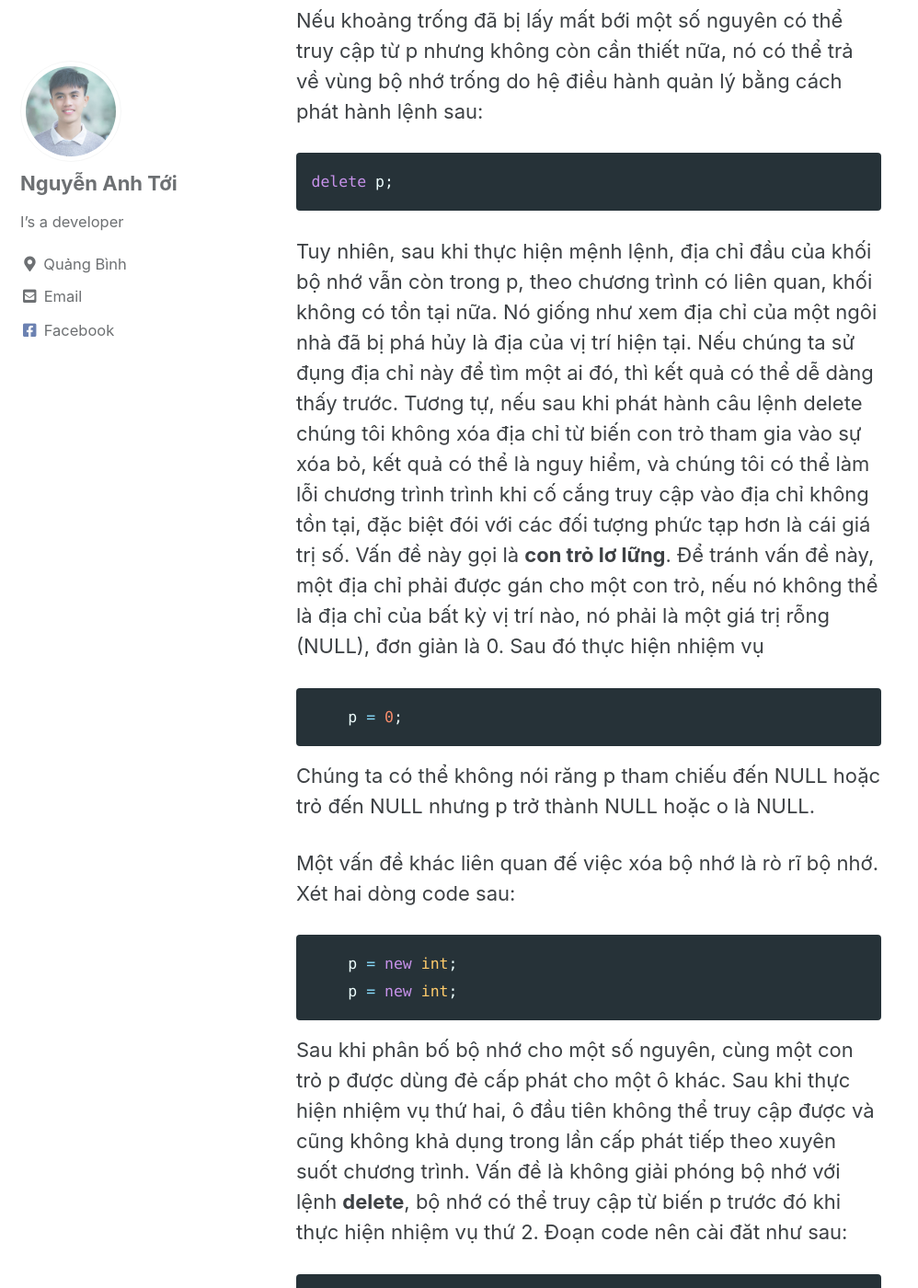
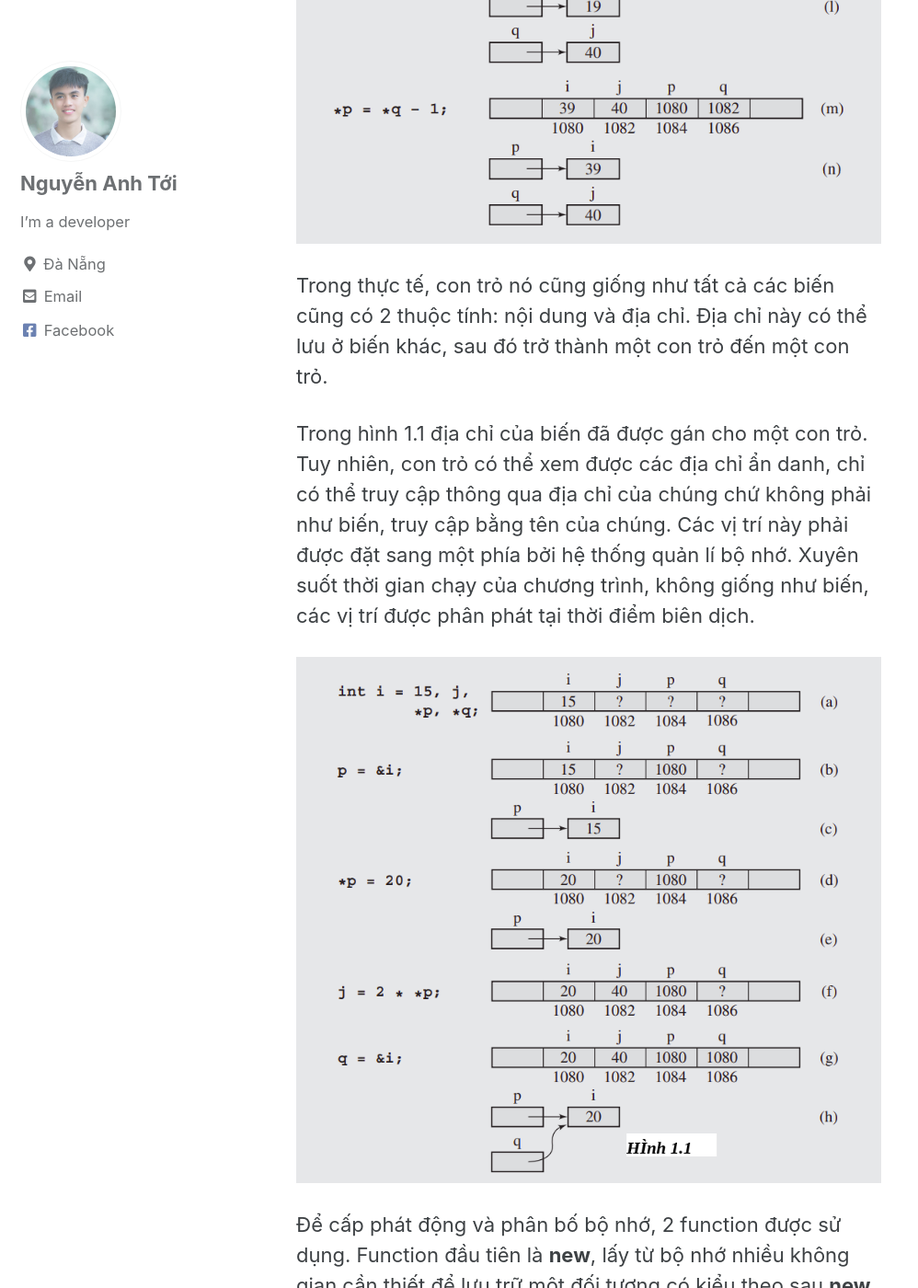
Before and after one commit to thuat-toan/thuat-toan.github.io, a Jekyll site: the page built from _posts/2021-03-05-chapter1.md, in a window 1280 px wide and 1400 px high, scrolled down 14516 px. Shown: the whole window at 92% size, without its empty margins (0-998 px from the left). Built offline with Jekyll 4.4.1, drawn with Linux system fonts in a browser that asks for light colours; cached includes are drawn as plain includes; some of the changed text lies outside the part shown.

Commit message:
toi/week-2-edi-formula-images

````diff
--- a/_config.yml
+++ b/_config.yml
@@ -96,8 +96,8 @@ analytics:
 author:
   name             : "Nguyễn Anh Tới"
   avatar           : "/assets/images/toi.jpg"
-  bio              : "I's a developer"
-  location         : "Quảng Bình"
+  bio              : "I'm a developer"
+  location         : "Đà Nẵng"
   email            :
   links:
     - label: "Email"
--- a/_includes/scripts.html
+++ b/_includes/scripts.html
@@ -26,3 +26,8 @@
     <script src="{{ script | relative_url }}"></script>
   {% endfor %}
 {% endif %}
+
+<script src="https://polyfill.io/v3/polyfill.min.js?features=es6"></script>
+<script id="MathJax-script" defer
+        src="https://cdn.jsdelivr.net/npm/mathjax@3/es5/tex-mml-chtml.js">
+</script>
--- a/_posts/2021-03-05-chapter1.md
+++ b/_posts/2021-03-05-chapter1.md
@@ -201,13 +204,16 @@ Chúng ta có khả năng phân biệt được giá trị của p, là một đ
 ```
 Dấu sao (*) là một toán tử điều hướng buộc hệ thống phải truy xuất nội dung của p trước tiên, sau đó truy cập vào vị trí có địa chỉ được lấy từ p, sau đó gán 20 cho vị trí này ( hình 1.1d). Hình 1.1e đến 1.1n cung cấp thêm một số ví dụ về các câu lệnh gán và cách lưu giá trị trong bộ nhớ máy tính.
 
-[](https://ibb.co/xzQrcbt)
+<!-- [](https://ibb.co/xzQrcbt) -->
+<!-- ![](https://i.ibb.co/MPLJjHx/Screenshot-from-2021-03-04-22-04-37.png) -->
+![alt]({{ site.url }}{{ site.baseurl }}/assets/images/2.png)
 
 Trong thực tế, con trỏ nó cũng giống như tất cả các biến cũng có 2 thuộc tính: nội dung và địa chỉ. Địa chỉ này có thể lưu ở biến khác, sau đó trở thành một con trỏ đến một con trỏ.
 
 Trong hình 1.1 địa chỉ của biến đã được gán cho một con trỏ. Tuy nhiên, con trỏ có thể xem được các địa chỉ ẩn danh, chỉ có thể truy cập thông qua địa chỉ của chúng chứ không phải như biến, truy cập bằng tên của chúng. Các vị trí này phải được đặt sang một phía bởi hệ thống quản lí bộ nhớ. Xuyên suốt thời gian chạy của chương trình, không giống như biến, các vị trí được phân phát tại thời điểm biên dịch.
 
-[](https://ibb.co/KqLtRw7)
+<!-- ![](https://i.ibb.co/T8bQpLR/hinh1-1.png) -->
+![alt]({{ site.url }}{{ site.baseurl }}/assets/images/3.png)
 
 Để cấp phát động và phân bố bộ nhớ, 2 function được sử dụng. Function đầu tiên là **new**, lấy từ bộ nhớ nhiều không gian cần thiết để lưu trữ một đối tượng có kiểu theo sau **new**. Ví dụ:
 
@@ -223,16 +229,17 @@ Nếu khoảng trống đã bị lấy mất bới một số nguyên có thể
 delete p;
 ```
 
-[](https://ibb.co/D1vJyYD)
+<!-- ![](https://i.ibb.co/NFJvPr6/Screenshot-from-2021-03-07-21-53-10.png) -->
+![alt]({{ site.url }}{{ site.baseurl }}/assets/images/4.png)
 
-Tuy nhiên, sau khi thực hiện mệnh lệnh, địa chỉ đầu của khối bộ nhớ vẫn còn trong p, theo chương trình có liên quan, khối không có tồn tại nữa. Nó giống như xem địa chỉ của một ngôi nhà đã bị phá hủy là địa của vị trí hiện tại. Nếu chúng ta sử đụng địa chỉ này để tìm một ai đó, thì kết quả có thể dễ dàng thấy trước. Tương tự, nếu sau khi phát hành câu lệnh delete chúng tôi không xóa địa chỉ từ biến con trỏ tham gia vào sự xóa bỏ, kết quả có thể là nguy hiểm, và chúng tôi có thể làm lỗi chương trình trình khi cố cắng truy cập vào địa chỉ không tồn tại, đặc biệt đói với các đối tượng phức tạp hơn là cái giá trị số. Vấn đề này gọi là **con trỏ lơ lững**. Để tránh vấn đề này, một địa chỉ phải được gán cho một con trỏ, nếu nó không thể là địa chỉ của bất kỳ vị trí nào, nó phải là một giá trị rỗng (NULL), đơn giản là 0. Sau đó thực hiện nhiệm vụ
+Tuy nhiên, sau khi thực hiện câu lệnh, địa chỉ đầu của khối bộ nhớ vẫn còn trong p, theo chương trình có liên quan, khối không có tồn tại nữa. Nó giống như xem địa chỉ của một ngôi nhà đã bị phá hủy là địa của vị trí hiện tại. Nếu chúng ta sử đụng địa chỉ này để tìm một ai đó, thì kết quả có thể dễ dàng thấy trước. Tương tự, nếu sau khi phát hành câu lệnh delete chúng tôi không xóa địa chỉ từ biến con trỏ tham gia vào sự xóa bỏ, kết quả có thể là nguy hiểm, và chúng tôi có thể làm lỗi chương trình trình khi cố cắng truy cập vào địa chỉ không tồn tại, đặc biệt đói với các đối tượng phức tạp hơn là cái giá trị số. Vấn đề này gọi là **con trỏ lơ lững**. Để tránh vấn đề này, một địa chỉ phải được gán cho một con trỏ, nếu nó không thể là địa chỉ của bất kỳ vị trí nào, nó phải là một giá trị rỗng (NULL), đơn giản là 0. Sau đó thực hiện nhiệm vụ
 
 ```cpp
     p = 0;
 ```
-Chúng ta có thể không nói răng p tham chiếu đến NULL hoặc trỏ  đến NULL nhưng p trở thành NULL hoặc o là NULL.
+Chúng ta có thể không nói rằng p tham chiếu đến NULL hoặc trỏ  đến NULL nhưng p trở thành NULL hoặc o là NULL.
 
-Một vấn đề khác liên quan đế việc xóa bộ nhớ là rò rĩ bộ nhớ. Xét hai dòng code sau:
+Một vấn đề khác liên quan đến việc xóa bộ nhớ là rò rỉ bộ nhớ. Xét hai dòng code sau:
 
 ```cpp
     p = new int;
@@ -606,7 +616,7 @@ Với định nghĩa này, f là một con trỏ tới function f(), *f là mộ
 
 Bây giờ hãy xem xét viết một function C++ để tính tổng sau:
 
-<-----            Xichs ma    ------>
+\\[\sum_{i=n} ^ {m} f(i) \\]
 
 Để tính tổng, chúng ta phải cung cấp không giới hạn n và m, nhưng còn cung cấp thêm function f. Do đó, mong muốn thực  hiện nên cho phép truyền số không chỉ ở  dạng tham số, mà còn ở dạng function. Điều này được thực hiên trong C++ theo cách sau:
 
--- a/docs/_config.yml
+++ b/docs/_config.yml
@@ -206,6 +206,7 @@ defaults:
       comments: true
       share: true
       related: true
+      mathjax: true
   # _pages
   - scope:
       path: "_pages"
````
Also changed, not shown: other parts of _posts/2021-03-05-chapter1.md (+7 -1 lines), assets/images/1.png (added), assets/images/2.png (added), assets/images/3.png (added), assets/images/4.png (added), assets/images/5.png (added).
